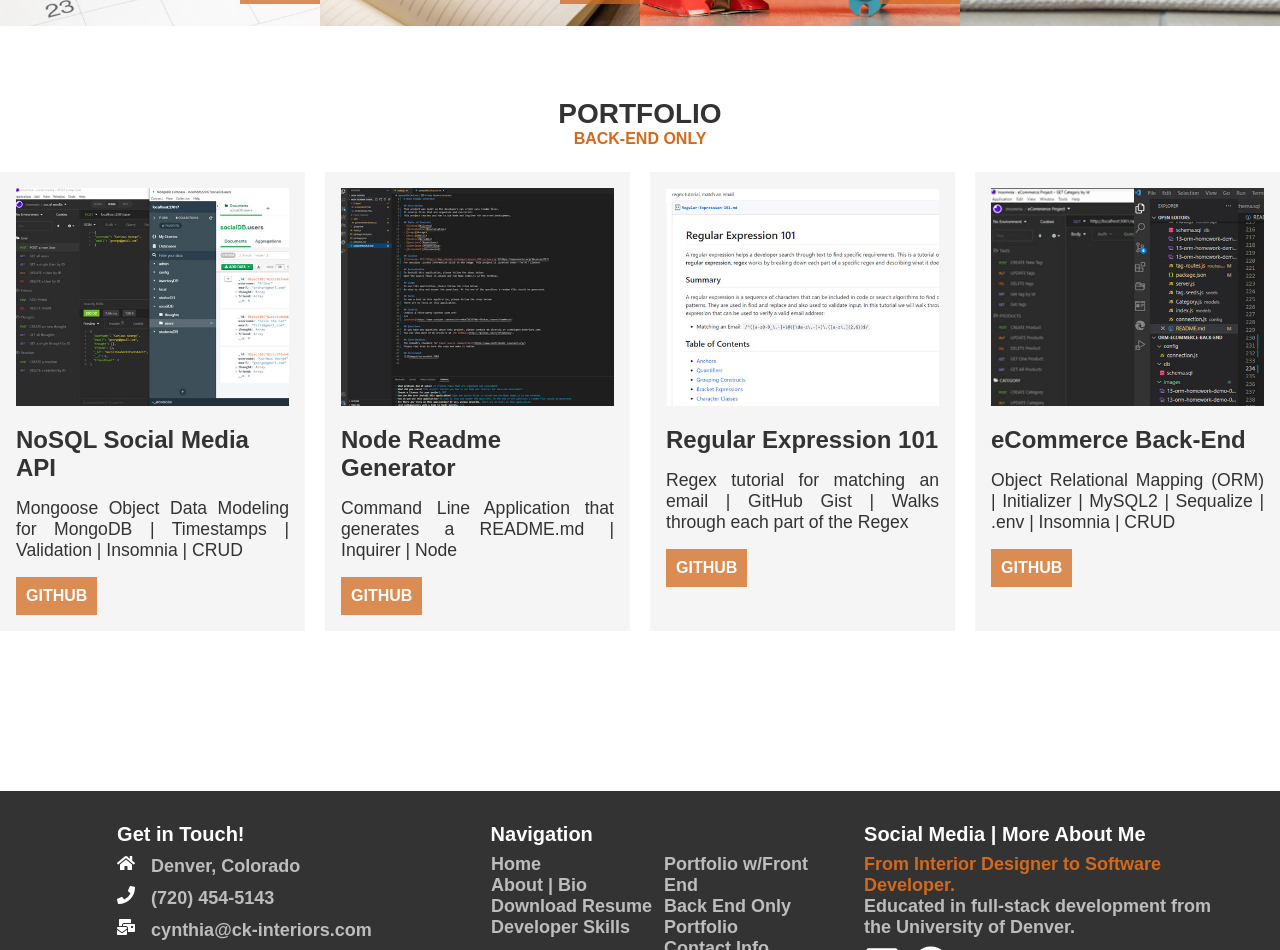
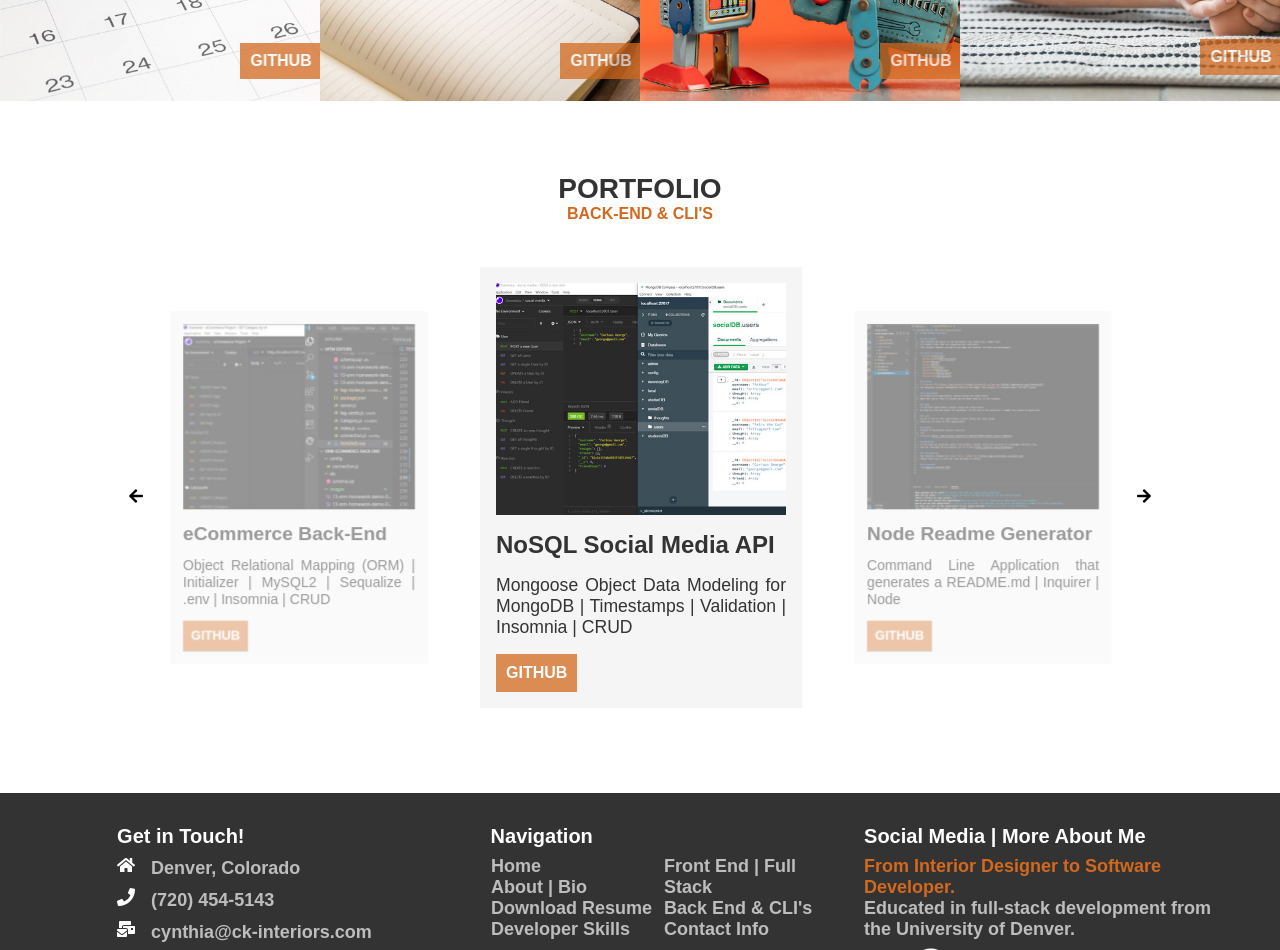
Before and after one commit to CynthiaGodoy/react.js-portfolio, a React (Create React App) app: page /#/ in a window 1280 px wide. Shown: the part 2780-3730 px from the top of the page. Built offline with nearby package versions, Linux system fonts and the light colour scheme.

Commit message:
react-slick carousel

```diff
--- a/public/index.html
+++ b/public/index.html
@@ -2,7 +2,7 @@
 <html lang="en">
   <head>
     <meta charset="utf-8" />
-    <link rel="icon" href="%PUBLIC_URL%/favicon.ico" />
+    <link rel="icon" href="/react.js-portfolio/favicon.ico" />
     <meta name="viewport" content="width=device-width, initial-scale=1" />
     <meta name="theme-color" content="#000000" />
     <meta
--- a/src/components/AboutMeStyles.css
+++ b/src/components/AboutMeStyles.css
@@ -48,6 +48,7 @@
     justify-content: space-between;
     align-items: center !important;
     padding-top: 10px;
+    margin-bottom: 75px;
 }
 
 .resume .btn{
--- a/src/components/Card.js
+++ b/src/components/Card.js
@@ -1,3 +1,4 @@
+// FRONT END PORTFOLIO GRID ---------------
 import "./WorkGridStyles.css";
 import Work from "./Work";
 import CardData from "./CardData";
--- a/src/components/Card2.js
+++ b/src/components/Card2.js
@@ -1,24 +1,63 @@
+// BACKEND PORTFOLIO CAROUSEL-------------
 import "./WorkStyles.css";
 import Work2 from "./Work2";
 import CardData from "./CardData2";
 
-// import React, { Card2 } from "react";
 import React from 'react';
-// import Carousel from 'react-multi-carousel';
-// import 'react-multi-carousel/lib/styles.css';
-// import Slider from "react-slick";
-// import "slick-carousel/slick/slick.css";
-// import "slick-carousel/slick/slick-theme.css";
+import Slider from "react-slick";
+import { useState } from "react";
 
-//CREATES A CARD FRAME
+import { FaArrowRight, FaArrowLeft } from "react-icons/fa";
+
+//FULL PORTFOLIO PAGE---------------------
 const Card2 = () => {
+
+    const NextArrow = ({onClick}) => {
+        return (
+            <div className="arrow next" onClick={onClick}>
+                <FaArrowRight />
+            </div>
+        );
+    };
+
+    const PrevArrow = ({onClick}) => {
+        return (
+            <div className="arrow prev" onClick={onClick}>
+                <FaArrowLeft />
+            </div>
+        );
+    };
+
+    const [ImageIndex, setImageIndex] = useState(0)
+
+    const settings = {
+        infinite: true,
+        lazyload: true,
+        speed: 300,
+        slidesToShow: 3,
+        centerMode: true,
+        centerPadding: 0,
+        nextArrow: <NextArrow />,
+        prevArrow: <PrevArrow />,
+        beforeChange: (current, next) => setImageIndex(next),
+
+        mobileFirst: true,
+        responsive: [{
+            breakpoint: 740,
+            settings: {
+            slidesToShow: 1,
+            }}]
+    };
+
     return (
     <div className="work-container" id="portfolio-backend">
         <h1 className="portfolio-heading">Portfolio</h1>
-        <p className="info">Back-End Only</p>
+        <p className="info">Back-End & CLI's</p>
         <div className="portfolio-container">
+            <Slider {...settings}>
                 {CardData.map((val, ind) => {
                     return (
+                        <div className={ind === ImageIndex ? "slide activeSlide" : "slide"}>
                             <Work2
                                 key={ind}
                                 imgsrc={val.imgsrc}
@@ -26,8 +65,10 @@ const Card2 = () => {
                                 description={val.description}
                                 github={val.github}
                         />
+                        </div>
                     );
                 })}
+            </Slider>
         </div>
     </div>
     );
--- a/src/components/Footer.js
+++ b/src/components/Footer.js
@@ -55,8 +55,8 @@ const Footer = () => {
                         </div>
 
                         <div className="navigation-right">
-                            <p><Link to="#portfolio-frontend" smooth className="hvr-bounce-in">Portfolio w/Front End</Link></p>
-                            <p><Link to="#portfolio-backend" smooth className="hvr-bounce-in">Back End Only Portfolio</Link></p>
+                            <p><Link to="#portfolio-frontend" smooth className="hvr-bounce-in">Front End | Full Stack</Link></p>
+                            <p><Link to="#portfolio-backend" smooth className="hvr-bounce-in">Back End & CLI's</Link></p>
                             <p><Link to="#contact" smooth className="hvr-bounce-in">Contact Info</Link></p>
                         </div>
                     </div>
--- a/src/components/Navbar.js
+++ b/src/components/Navbar.js
@@ -24,7 +24,7 @@ const Navbar = () => {
                     <button class="dropbtn">Portfolio<i class="fa fa-caret-down"></i></button>
                         <div class="dropdown-content">
                             <li><Link to="/#portfolio-frontend" className="hvr-icon-forward" smooth><MdPlayArrow size={16} style={{ color: "chocolate", marginRight: ".75rem" }} className="hvr-icon" />with Front End</Link></li>
-                            <li><Link to="/#portfolio-backend" className="hvr-icon-forward" smooth><MdPlayArrow size={16} style={{ color: "chocolate", marginRight: ".75rem" }} className="hvr-icon" />Back End only</Link></li>
+                            <li><Link to="/#portfolio-backend" className="hvr-icon-forward" smooth><MdPlayArrow size={16} style={{ color: "chocolate", marginRight: ".75rem" }} className="hvr-icon" />Back End & CLI's</Link></li>
                         </div>
                 </div>
 
--- a/src/components/Work2.js
+++ b/src/components/Work2.js
@@ -1,6 +1,7 @@
 import "./WorkStyles.css";
 import React from "react";
 
+// PORTFOLIO CARD LAYOUT----------------------
 const Work2 = (props) => {
     return (
         <div className="portfolio-card">
--- a/src/components/WorkStyles.css
+++ b/src/components/WorkStyles.css
@@ -1,3 +1,7 @@
+@import "~slick-carousel/slick/slick.css";
+@import "~slick-carousel/slick/slick-theme.css";
+
+/* HEADER------------------------ */
 .portfolio-heading {
     text-align: center;
     padding-top: 72px;
@@ -14,6 +18,51 @@
 }
 
 .portfolio-container {
+    width: 80%;
+    margin: 10px auto;
+    /* height: 800px; */
+    margin-bottom: 75px;
+}
+
+.slide {
+    transform: scale(.8);
+    transition: transform 300ms;
+    opacity: 0.5;
+    padding: 10px;
+}
+
+.activeSlide {
+    transform: scale(1);
+    opacity: 1;
+}
+
+.arrow {
+    /* background-color: white; */
+    position: absolute;
+    cursor: pointer;
+    z-index: 10;
+}
+
+.arrow svg {
+    transition: color 300ms;
+}
+
+.arrow svg:hover {
+    color: #45c0be;
+}
+
+.next {
+    right: 0%;
+    top: 50%;
+}
+
+.prev {
+    left: 0%;
+    top: 50%;
+}
+
+
+/* .portfolio-container {
     max-width: 1400px;
     margin: auto;
     display: grid;
@@ -21,8 +70,9 @@
     grid-gap: 20px;
     padding-bottom: 10rem;
     justify-content: center;
-}
+} */
 
+/* PORTFOLIO CARD -------------- */
 .portfolio-card{
     width: 100%;
     background: whitesmoke;
@@ -80,43 +130,6 @@
     color: white;
 }
 
-/* MOTION CAROUSEL -------------- */
-/* body {
-    -webkit-font-smoothing: antialiased;
-    -moz-osx-font-smoothing: grayscale;
-} */
-
-/* .item {
-
-    width: 25rem;
-    padding-top: 50px;
-    padding-bottom: 15px;
-    padding-left: 30px;
-    pointer-events: none;
-} */
-
-/* .item img {
-    width: 100%;
-    height: 100%;
-} */
-
-/* .inner-carousel {
-    justify-content: flex-start;
-    display: flex;
-    background: lightblue;
-}
-
-.carousel {
-    width: 80%;
-    margin-left: 10%;
-    margin-right: 10%;
-    margin-bottom: 90px;
-    cursor: grab;
-    overflow: hidden;
-    background: lightpink;
-} */
-
-
 /* SLOW MO ZOOM--------------------- */
 .img-hover-zoom {
     width: 100%;
@@ -172,16 +185,17 @@
     transform: scale(1);
 }
 
-@media screen and (max-width: 1000px) {
+/* @media screen and (max-width: 1000px) {
     .portfolio-container {
         max-width: 90%;
         margin: auto;
         grid-template-columns: repeat(2, 1fr);
     }
-}
+} */
 
 @media screen and (max-width: 740px) {
     .portfolio-container {
+        slidesToShow: 1;
         max-width: 90%;
         margin: auto;
         grid-template-columns: 1fr;
```
Lines whose indentation alone changed are shown as unchanged.
